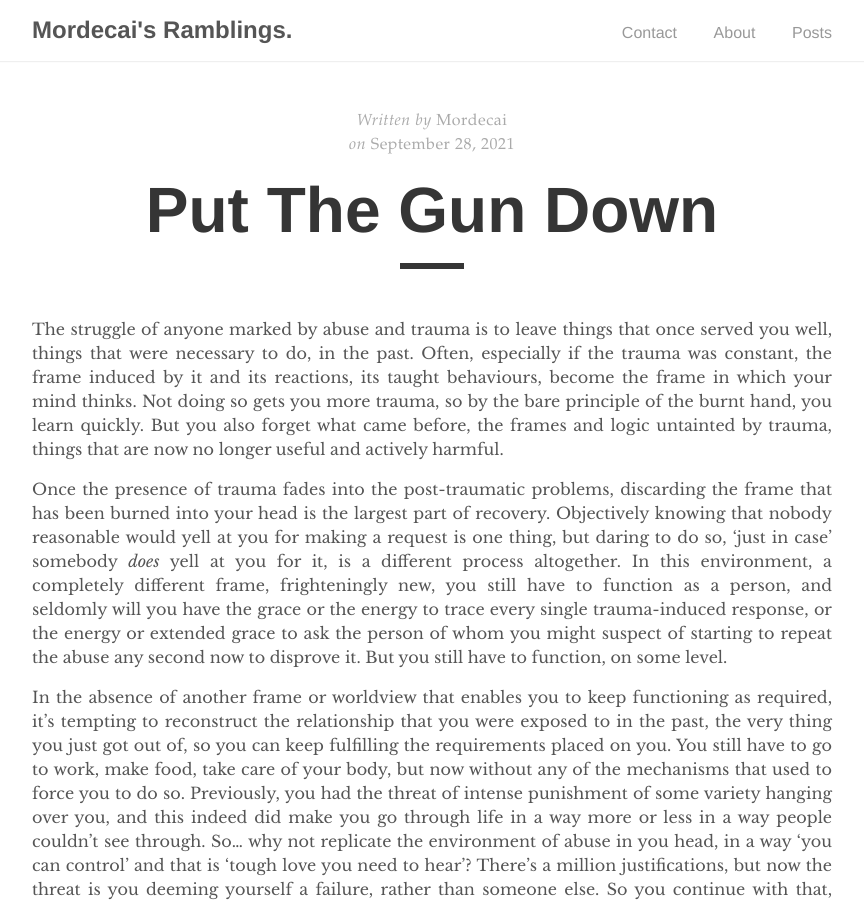
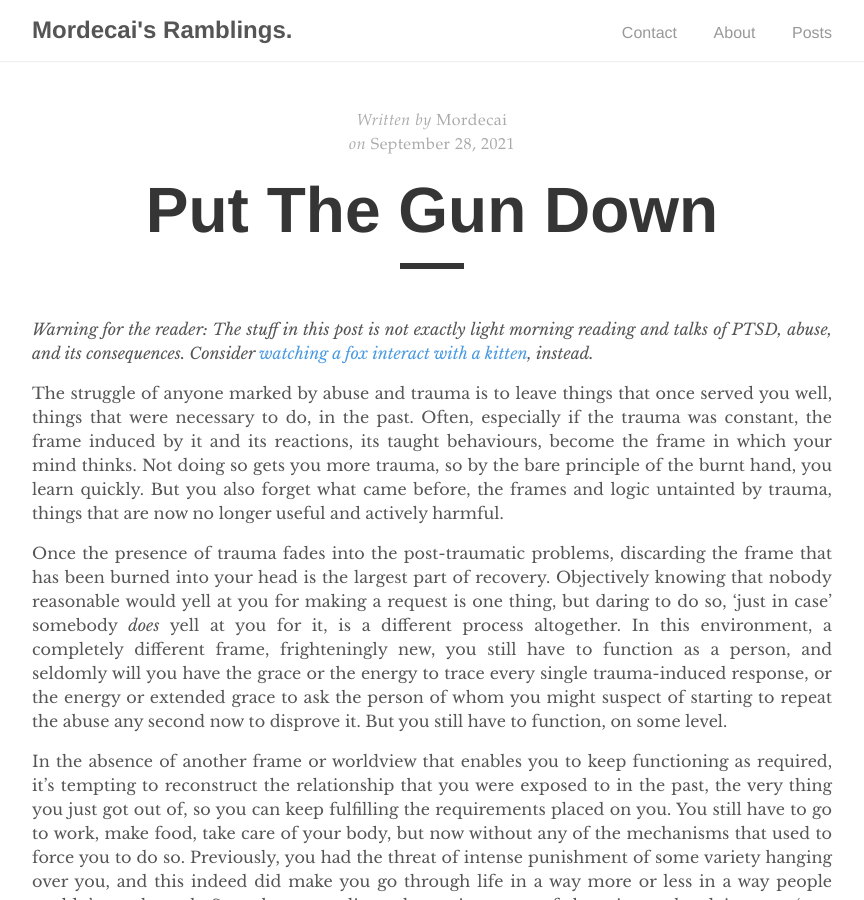
Before and after one commit to MordecaiMalignatus/mordecaimalignatus.github.io, a Jekyll site: the page built from _posts/2021-09-28-put-the-gun-down.md, in a window 1280 px wide and 900 px high. Shown: the whole window, without its empty margins (208-1072 px from the left). Built offline with Jekyll 4.4.1, drawn with Linux system fonts in a browser that asks for light colours.

Commit message:
Fix(Put the gun down): add disclaimer.

```diff
--- a/_posts/2021-09-28-put-the-gun-down.md
+++ b/_posts/2021-09-28-put-the-gun-down.md
@@ -5,6 +5,10 @@ title: "Put The Gun Down"
 date: Tue, 28 Sep 2021 08:04:24 +0200
 categories: post
 ---
+
+*Warning for the reader: The stuff in this post is not exactly light morning
+reading and talks of PTSD, abuse, and its consequences. Consider [watching a fox
+interact with a kitten](https://www.reddit.com/r/aww/comments/pwox4a/a_london_fox_came_to_hang_out_with_my_kitten/), instead.*
 
 The struggle of anyone marked by abuse and trauma is to leave things that once
 served you well, things that were necessary to do, in the past. Often,
```
